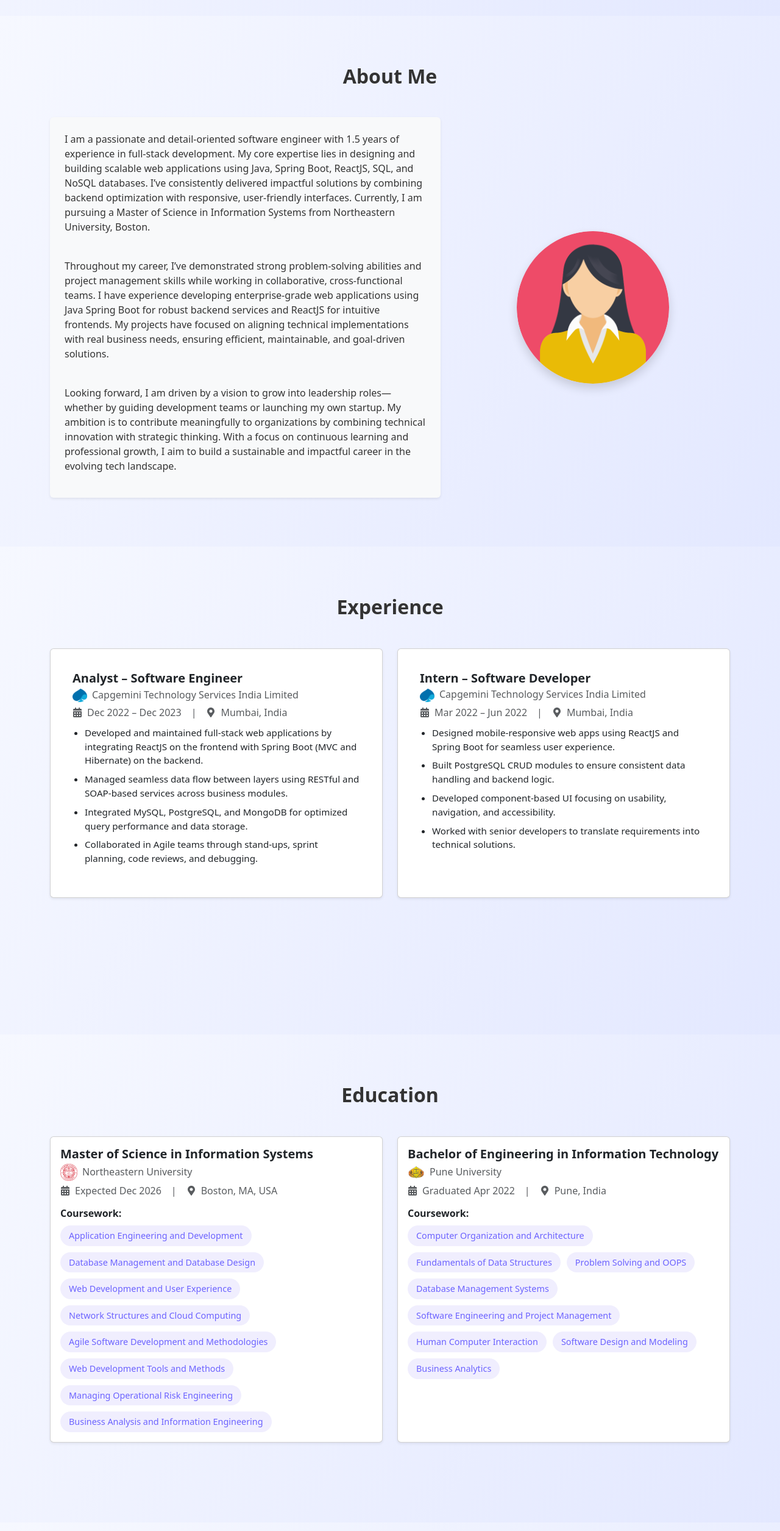
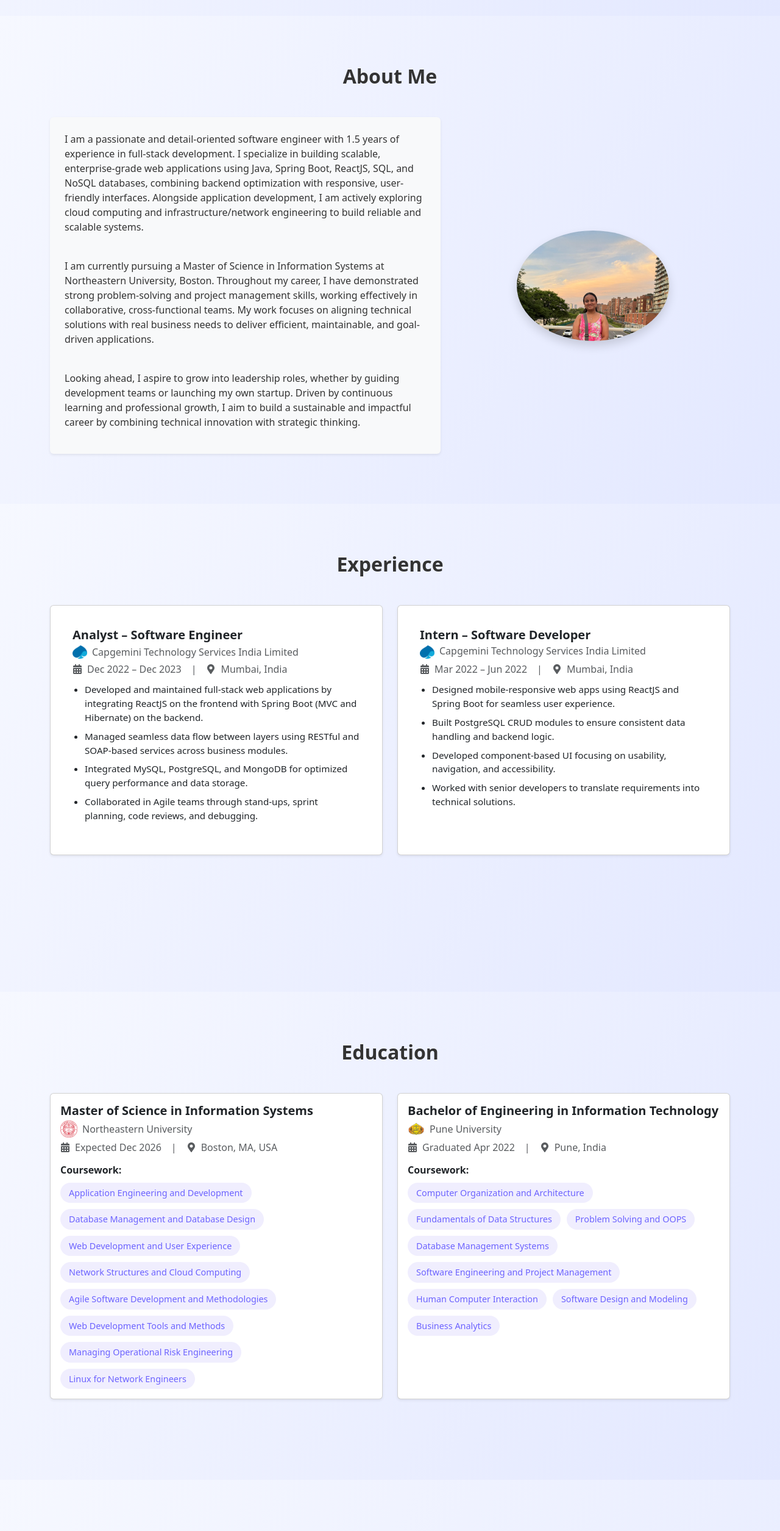
Before and after one commit to Shrutkeerti200/my-portfolio, a React (Create React App) app: page / in a window 1280 px wide. Shown: the part 774-3284 px from the top of the page at 61% size. Built offline with nearby package versions, Linux system fonts and the light colour scheme.

Commit message:
About section updates

```diff
--- a/src/components/About.js
+++ b/src/components/About.js
@@ -10,20 +10,20 @@ function About() {
                     <Col md={7}>
                         <div className="p-4 bg-light rounded shadow-sm">
                             <p>
-                                I am a passionate and detail-oriented software engineer with 1.5 years of experience in full-stack development. My core expertise lies in designing and building scalable web applications using Java, Spring Boot, ReactJS, SQL, and NoSQL databases. I’ve consistently delivered impactful solutions by combining backend optimization with responsive, user-friendly interfaces. Currently, I am pursuing a Master of Science in Information Systems from Northeastern University, Boston.
+                                I am a passionate and detail-oriented software engineer with 1.5 years of experience in full-stack development. I specialize in building scalable, enterprise-grade web applications using Java, Spring Boot, ReactJS, SQL, and NoSQL databases, combining backend optimization with responsive, user-friendly interfaces. Alongside application development, I am actively exploring cloud computing and infrastructure/network engineering to build reliable and scalable systems.
                             </p>
                             <br />
                             <p>
-                                Throughout my career, I’ve demonstrated strong problem-solving abilities and project management skills while working in collaborative, cross-functional teams. I have experience developing enterprise-grade web applications using Java Spring Boot for robust backend services and ReactJS for intuitive frontends. My projects have focused on aligning technical implementations with real business needs, ensuring efficient, maintainable, and goal-driven solutions.
+                                I am currently pursuing a Master of Science in Information Systems at Northeastern University, Boston. Throughout my career, I have demonstrated strong problem-solving and project management skills, working effectively in collaborative, cross-functional teams. My work focuses on aligning technical solutions with real business needs to deliver efficient, maintainable, and goal-driven applications.
                             </p>
                             <br />
                             <p>
-                                Looking forward, I am driven by a vision to grow into leadership roles—whether by guiding development teams or launching my own startup. My ambition is to contribute meaningfully to organizations by combining technical innovation with strategic thinking. With a focus on continuous learning and professional growth, I aim to build a sustainable and impactful career in the evolving tech landscape.
+                                Looking ahead, I aspire to grow into leadership roles, whether by guiding development teams or launching my own startup. Driven by continuous learning and professional growth, I aim to build a sustainable and impactful career by combining technical innovation with strategic thinking.
                             </p>
                         </div>
                     </Col>
                     <Col md={5} className="text-center mt-4 mt-md-0">
-                        <img src="/assets/woman.png" alt="Profile" className="img-fluid rounded-circle shadow" style={{ maxWidth: '250px' }} />
+                        <img src="/assets/image.jpeg" alt="Profile" className="img-fluid rounded-circle shadow" style={{ maxWidth: '250px' }} />
                     </Col>
                 </Row>
             </Container>
--- a/src/components/Education.js
+++ b/src/components/Education.js
@@ -35,7 +35,7 @@ function Education() {
                   <span className="tag">Agile Software Development and Methodologies</span>
                   <span className="tag">Web Development Tools and Methods</span>
                   <span className="tag">Managing Operational Risk Engineering</span>
-                  <span className="tag">Business Analysis and Information Engineering</span>
+                  <span className="tag">Linux for Network Engineers</span>
                 </div>
               </Card.Body>
             </Card>
```
Also changed, not shown: public/assets/image.jpeg (added), public/assets/image1.jpeg (added).
